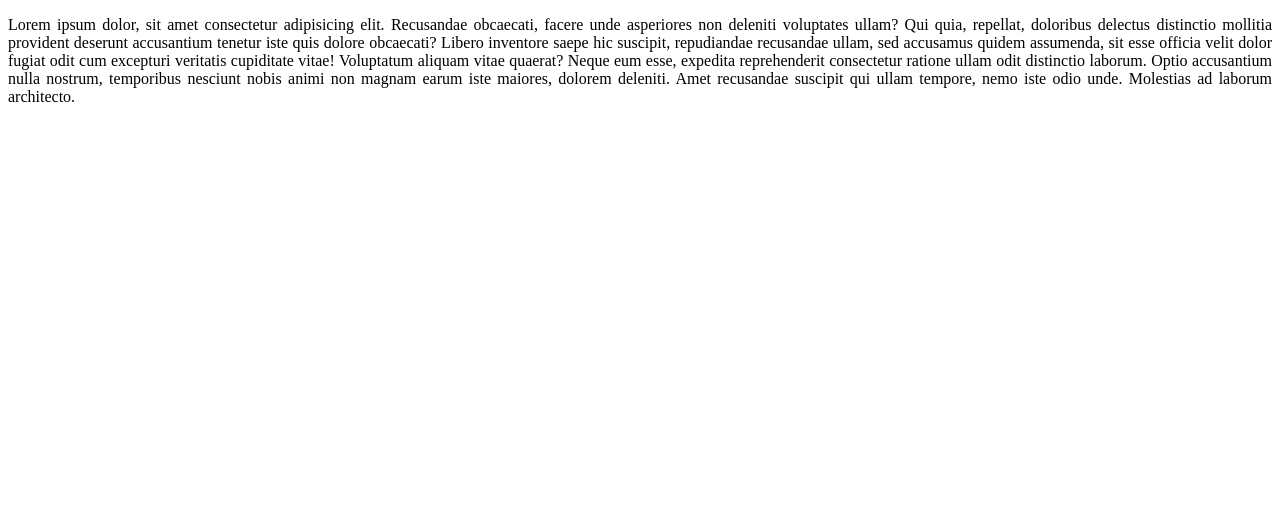
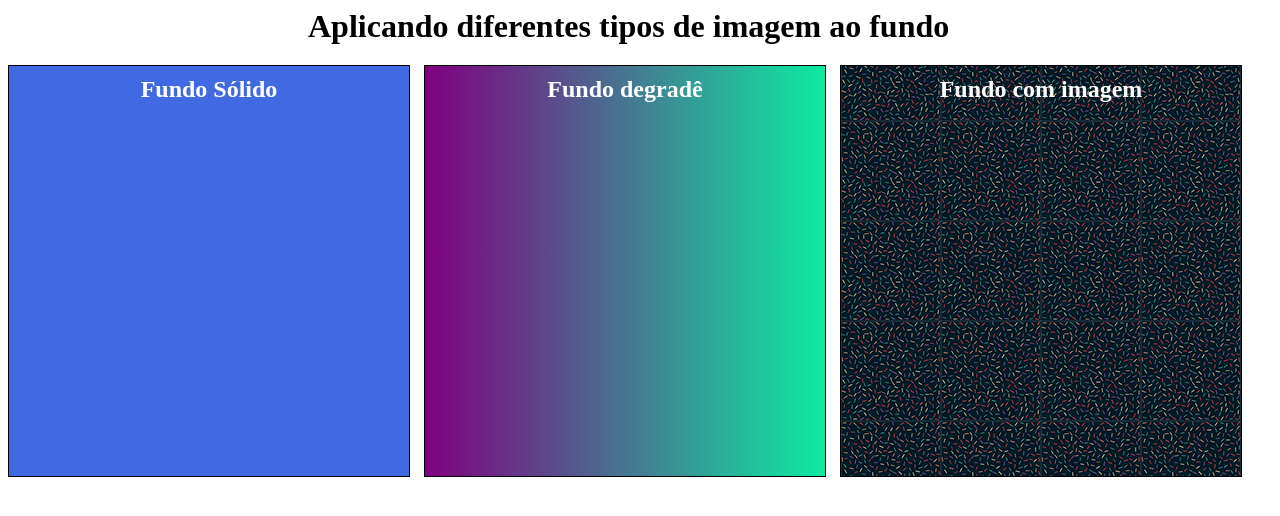
Before and after one commit to humbertomb1/html5-css, a plain HTML site: page Exercícios/ex017/index.html in a window 1280 px wide. Drawn offline with Linux system fonts and the light colour scheme.

Commit message:
trabalhando com background-image
Exercicio mostrando as diferenças entre background color e image. também trablhamos com as funçoes url, e lieneargradient

```diff
--- a/Exercícios/ex017/index.html
+++ b/Exercícios/ex017/index.html
@@ -5,10 +5,18 @@
     <meta http-equiv="X-UA-Compatible" content="IE=edge">
     <meta name="viewport" content="width=device-width, initial-scale=1.0">
     <title>Imagens de fundos</title>
+    <link rel="stylesheet" href="style.css">
 </head>
 <body>
-    <main style="max-width: fit-content;">
-        <p style="text-align: justify;">Lorem ipsum dolor, sit amet consectetur adipisicing elit. Recusandae obcaecati, facere unde asperiores non deleniti voluptates ullam? Qui quia, repellat, doloribus delectus distinctio mollitia provident deserunt accusantium tenetur iste quis dolore obcaecati? Libero inventore saepe hic suscipit, repudiandae recusandae ullam, sed accusamus quidem assumenda, sit esse officia velit dolor fugiat odit cum excepturi veritatis cupiditate vitae! Voluptatum aliquam vitae quaerat? Neque eum esse, expedita reprehenderit consectetur ratione ullam odit distinctio laborum. Optio accusantium nulla nostrum, temporibus nesciunt nobis animi non magnam earum iste maiores, dolorem deleniti. Amet recusandae suscipit qui ullam tempore, nemo iste odio unde. Molestias ad laborum architecto. </p>
-    </main>
+    <h1>Aplicando diferentes tipos de imagem ao fundo</h1>
+    <div id="qd1" class="quadrado">
+        <h2>Fundo Sólido</h2>
+    </div>
+    <div id="qd2" class="quadrado">
+        <h2>Fundo degradê</h2>
+    </div>
+    <div id="qd3" class="quadrado">
+        <h2>Fundo com imagem</h2>
+    </div>
 </body>
 </html>
--- /dev/null
+++ b/Exercícios/ex017/style.css
@@ -0,0 +1,35 @@
+@charset "UTF-8";
+
+.quadrado {
+    width: 400px;
+    text-align: center;
+    height: 400px;
+    border: 1px solid rgb(0, 0, 0);
+    display: inline-block;
+    margin-right: 10px;
+    padding-top: 10px;
+}
+
+div#qd1{
+    background-color: royalblue;
+}
+
+div#qd2 {
+    background-image: linear-gradient(to right, purple, rgb(13, 235, 161));
+}
+
+div#qd3 {
+    background-image: url(Imagens/pattern001.png);
+    background-repeat: repeat;
+    background-size: auto;
+    background-position: left center;
+}
+
+h1 {
+    margin: 0px 0px 20px 300px;
+}
+
+h2 {
+    color: white;
+    display: inline;
+}
```
Also changed, not shown: Exercícios/ex017/Imagens/GALVÃOjpg.jpg (added).
